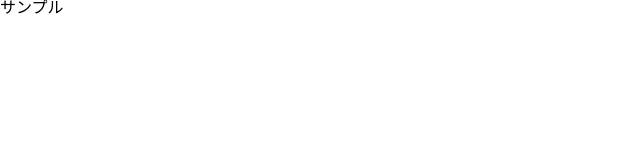
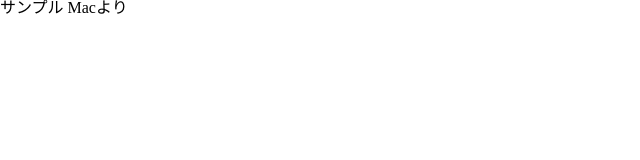
Before and after one commit to studio2x/HTML, a plain HTML site: page index.html in a window 1280 px wide. Shown: the full height of the page, 0-640 px from the left. Drawn offline with Linux system fonts and the light colour scheme.

Commit message:
no message

```diff
--- a/index.html
+++ b/index.html
@@ -10,7 +10,7 @@
 </head>
 <body>
 
-サンプル
+サンプル Macより
 
 <!-- js -->
 <script src="common/js/jquery-1.10.2.min.js"></script>
```
